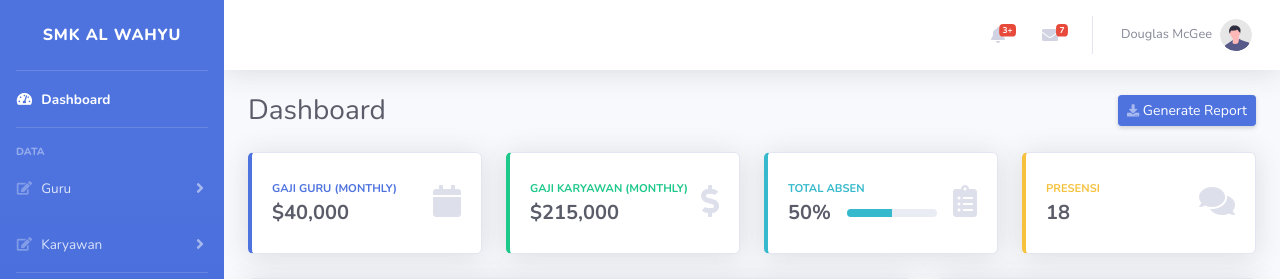
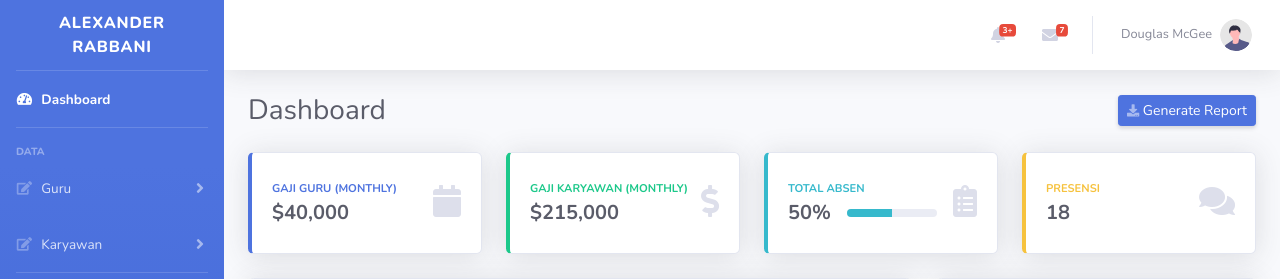
Before and after one commit to Ricanz/Sistem-Penggajian-SMK-Al-Wahyu, a PHP site: page /index.php in a window 1280 px wide. Shown: the top 279 px of the page. Run offline with PHP 8.4, Linux system fonts and the light colour scheme.

Commit message:
test aja

```diff
--- a/layouts/sidebar.php
+++ b/layouts/sidebar.php
@@ -3,7 +3,7 @@
 
 <!-- Sidebar - Brand -->
 <a class="sidebar-brand d-flex align-items-center justify-content-center" href="index.html">
-    <div class="sidebar-brand-text mx-3">SMK Al Wahyu</div>
+    <div class="sidebar-brand-text mx-3">Alexander Rabbani</div>
 </a>
 
 <!-- Divider -->
```
